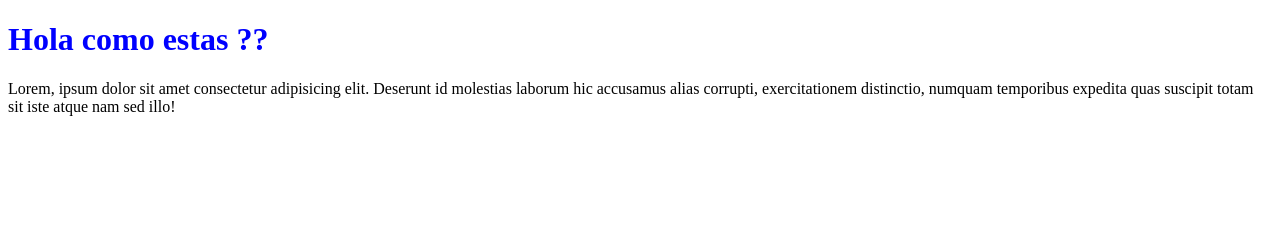
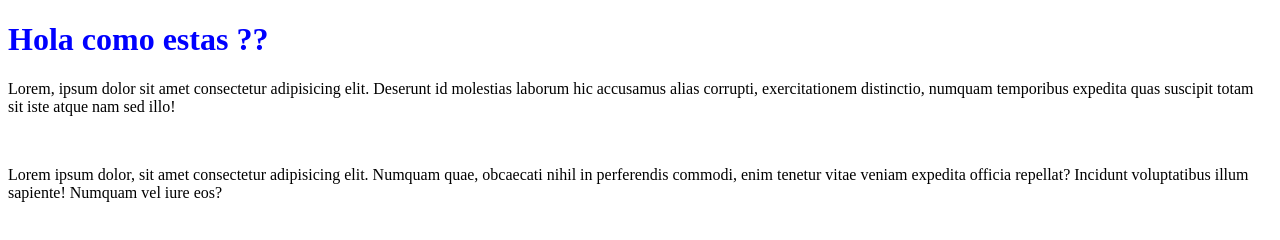
Before and after one commit to leonel15919/clasedegithub, a plain HTML site: page index.html in a window 1280 px wide. Drawn offline with Linux system fonts and the light colour scheme.

Commit message:
Update index.html
agregue un p

```diff
--- a/index.html
+++ b/index.html
@@ -10,5 +10,7 @@
    <h1 class="hola">Hola como estas ??</h1>
 
    <p>Lorem, ipsum dolor sit amet consectetur adipisicing elit. Deserunt id molestias laborum hic accusamus alias corrupti, exercitationem distinctio, numquam temporibus expedita quas suscipit totam sit iste atque nam sed illo!</p>
+   <br>
+   <p>Lorem ipsum dolor, sit amet consectetur adipisicing elit. Numquam quae, obcaecati nihil in perferendis commodi, enim tenetur vitae veniam expedita officia repellat? Incidunt voluptatibus illum sapiente! Numquam vel iure eos?</p>
 </body>
 </html>
```
